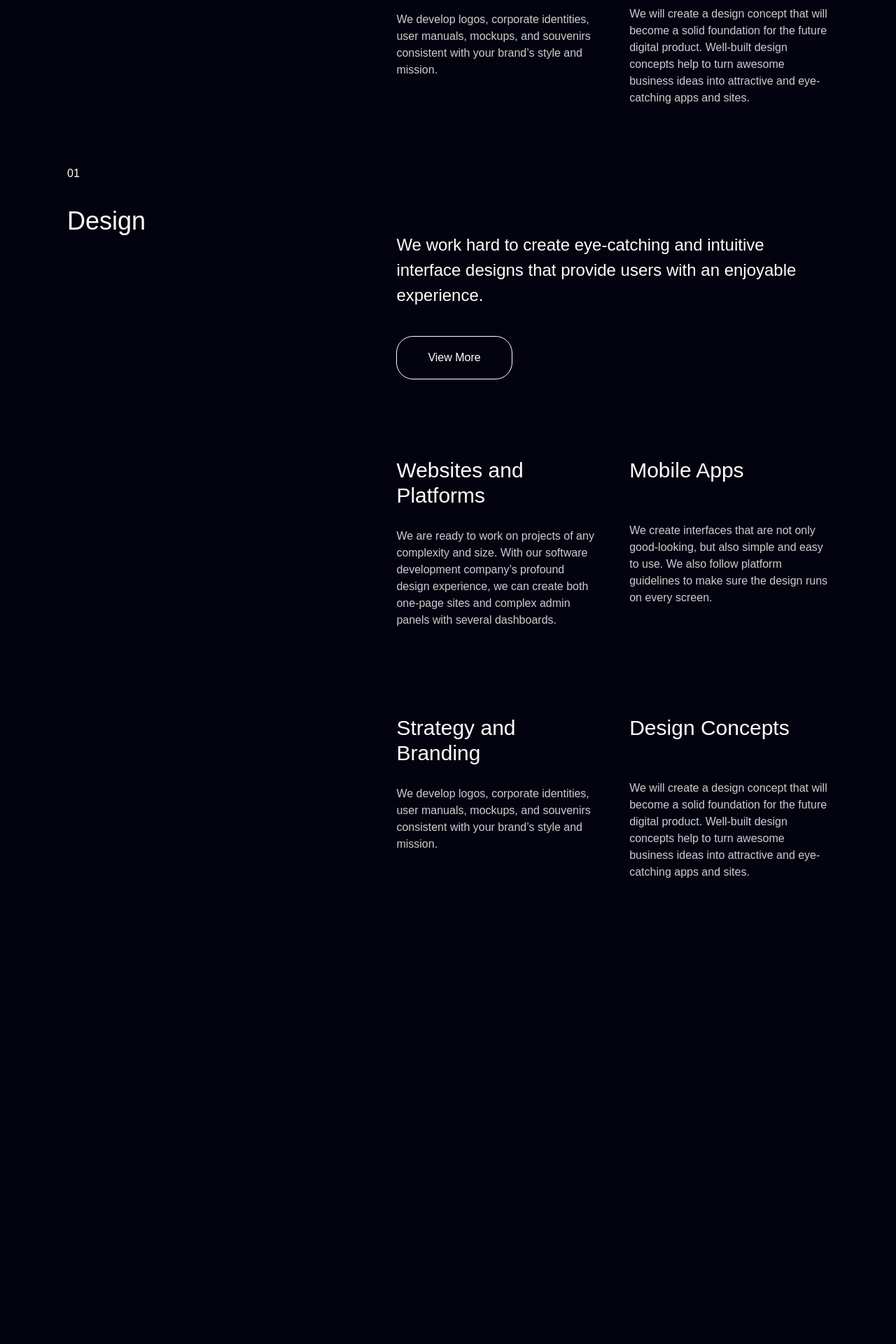
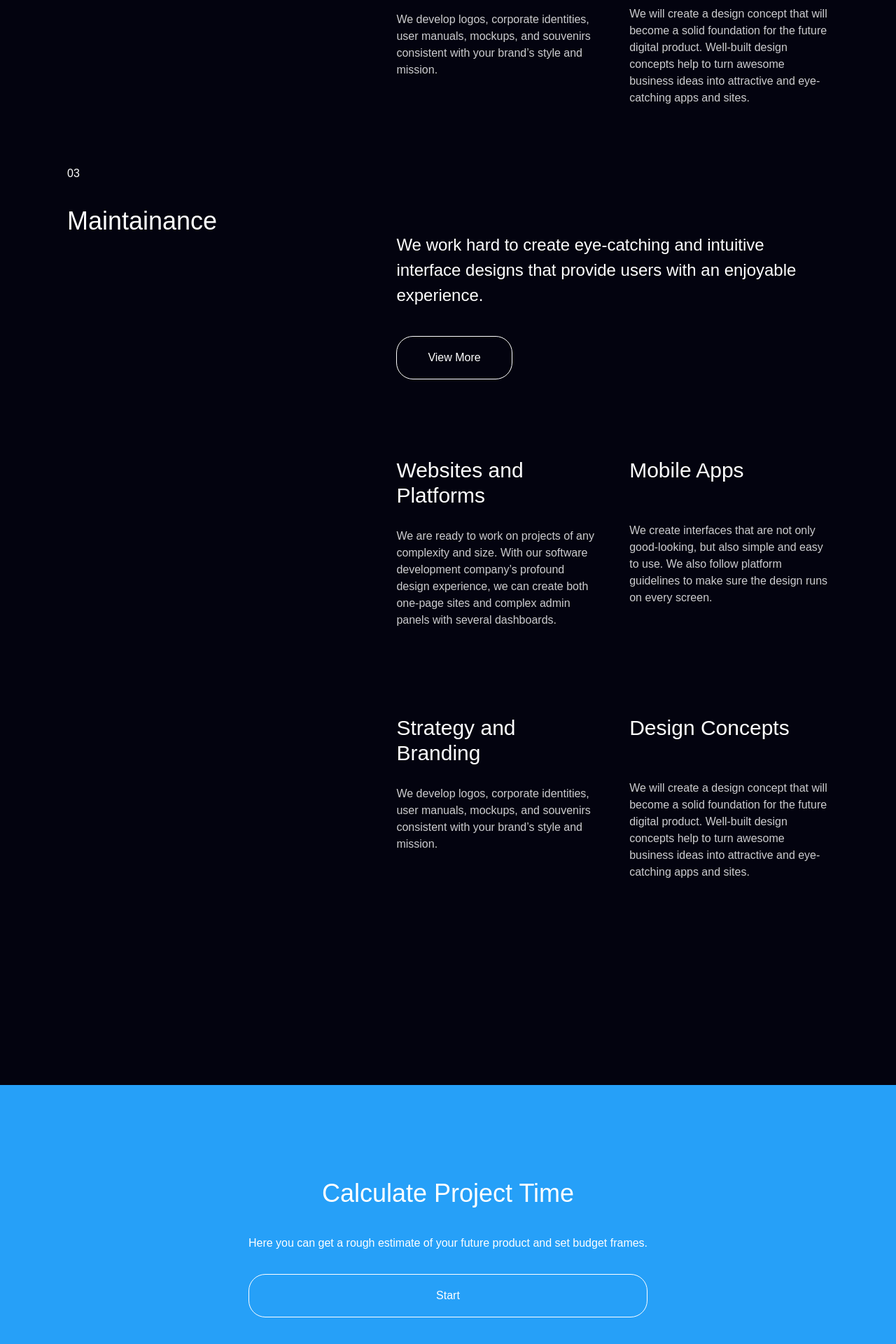
Before and after one commit to Rishi2600/web-syde, a Next.js app: page / in a window 1280 px wide. Shown: the part 3731-5651 px from the top of the page at 70% size. Before the commit the page ends 5185 px from the top, so only its background shows below. Built offline with nearby package versions, Linux system fonts and the light colour scheme.

Commit message:
add ProjectBanner component

```diff
--- a/src/app/page.tsx
+++ b/src/app/page.tsx
@@ -3,6 +3,7 @@ import Navbar from "@/components/Navbar";
 import ReasonSection  from "@/components/ReasonSection";
 import Services from "@/components/Services";
 import HomeService from "@/components/ui/HomeService";
+import ProjectBanner from "@/components/ui/ProjectBanner";
 import WhatweDo from "@/components/WhatweDo";
 
 export default function Home() {
@@ -24,6 +25,7 @@ export default function Home() {
       <div className="m-auto flex justify-center align-middle">
           {/* <HomeService title={"Hello"} description={"have something"} image={"/websites-n-platforms.webp"} /> */}
       </div>
+      <ProjectBanner />
 
     </>
   );
--- a/src/components/Services.tsx
+++ b/src/components/Services.tsx
@@ -69,8 +69,8 @@ export default function Services() {
                             <div className="w-2/5 px-11">
                                 <div className="delay-0 opacity-100 transform-none origin-center transition-all duration-1000">
                                     <h2 className="font-medium text-4xl">
-                                        <span className="block text-base -mt-12 mb-9">01</span>
-                                        Design
+                                        <span className="block text-base -mt-12 mb-9">03</span>
+                                        Maintainance
                                     </h2>
                                 </div>
                             </div>
--- /dev/null
+++ b/src/components/ui/ProjectBanner.tsx
@@ -0,0 +1,17 @@
+import Button from "./Button";
+
+export default function ProjectBanner() {
+    return (
+        <>
+            <div className="max-h-screen bg-accent text-white overflow-hidden top-24 py-32 relative right-0 left-0 box-border">
+                <div className="container">
+                    <div className="max-w-fit m-auto flex flex-col items-center">
+                        <h3 className="text-4xl leading-normal font-medium mb-8">Calculate Project Time</h3>
+                        <p className="leading-normal mb-8 text-base">Here you can get a rough estimate of your future product and set budget frames.</p>
+                        <Button children={"Start"} variant={"outline"} className={"block relative hover:bg-[#74ccf4] w-full"} />
+                    </div>
+                </div>
+            </div>
+        </>
+    )
+}
```
